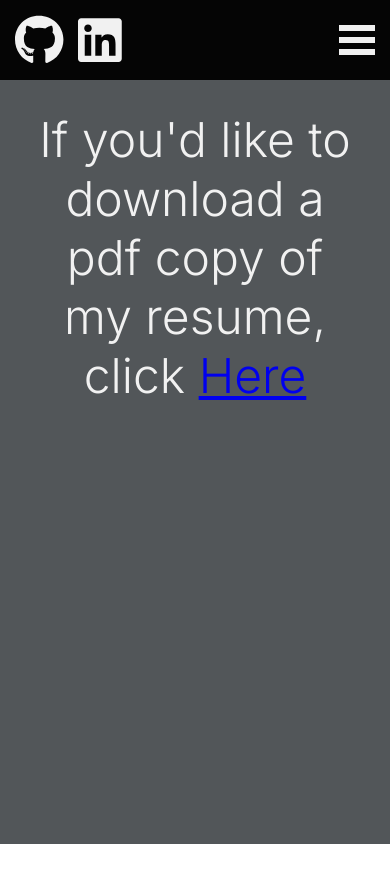
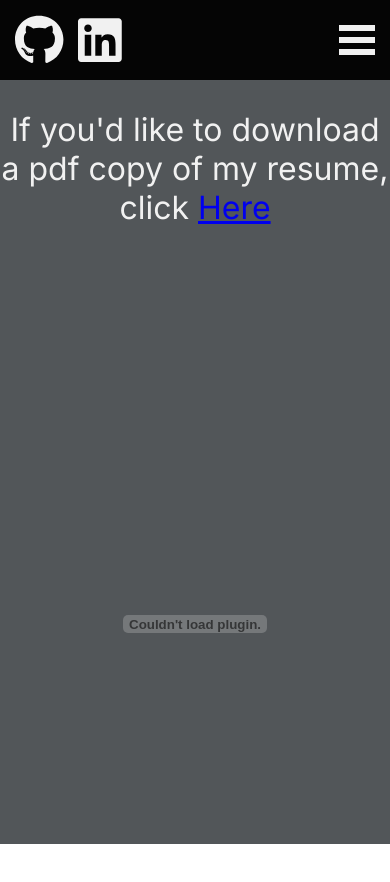
Before and after one commit to mseaman26/portfolio_3, a Next.js app: page /resume in a window 390 px wide. Shown: the top 882 px of the page. Built offline with nearby package versions, Linux system fonts and the light colour scheme.

Commit message:
trying to get pdf to work on mobile

```diff
--- a/app/resume/page.jsx
+++ b/app/resume/page.jsx
@@ -5,14 +5,14 @@ export default function ResumePage(){
 
     return(
         <main className={styles.container}>
-            <h1 className='myh1'>If you'd like to download a pdf copy of my resume, click <span><a
+            <h1 className={styles.header}>If you'd like to download a pdf copy of my resume, click <span><a
                 href="/images/Resume.pdf"
                 alt="alt text"
                 target="_blank"
                 download={true}
                 rel="noopener noreferrer"
             >Here</a></span></h1>
-            <iframe src="/images/Resume.pdf" style={{border: 'none', width: '100%', height: '100%'}}></iframe>
+            <embed src="/images/Resume.pdf#toolbar=0&navpanes=0&scrollbar=0&statusbar=0&messages=0&scrollbar=0" style={{border: 'none', width: '100%', height: '100%'}}></embed>
         </main>
     )
 }
--- a/app/resume/resumePage.module.css
+++ b/app/resume/resumePage.module.css
@@ -4,13 +4,15 @@
     color: var(--offWhite);
     padding-top: var(--paddingMedium);
     height: calc(100vh - 80px);
+    max-width: 100vw;
 }
 .header{
+    font-weight: 400;
     margin-top: 0px;
     margin-bottom: var(--paddingMedium);
 }
-.container iframe{
+.container embed{
     display: flex;
     justify-content: center;
-    width: 100%;
+    max-width: 100%;
 }
```
Lines whose indentation alone changed are shown as unchanged.
